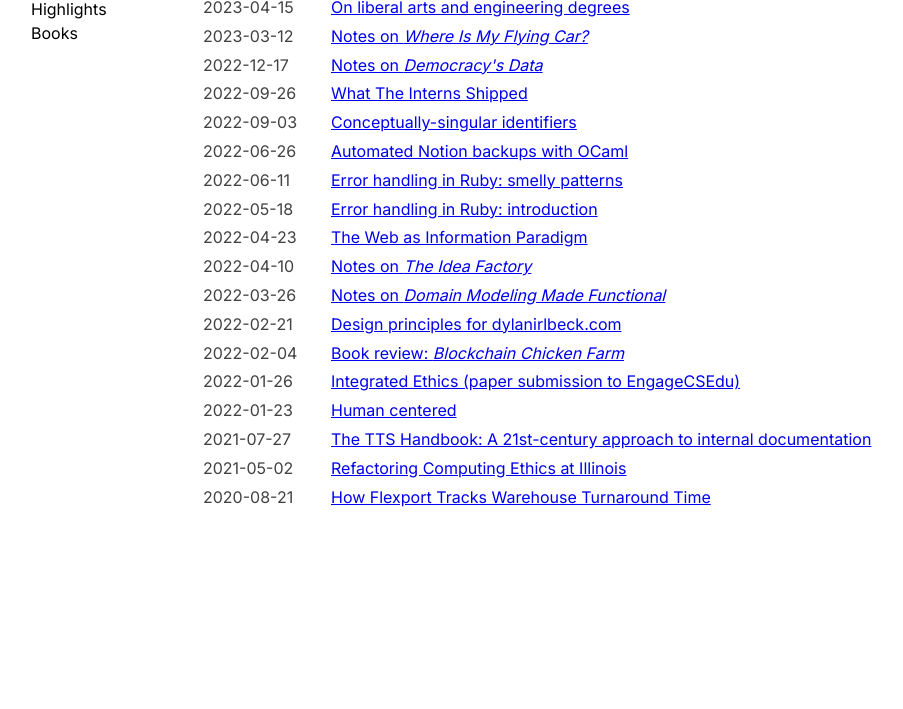
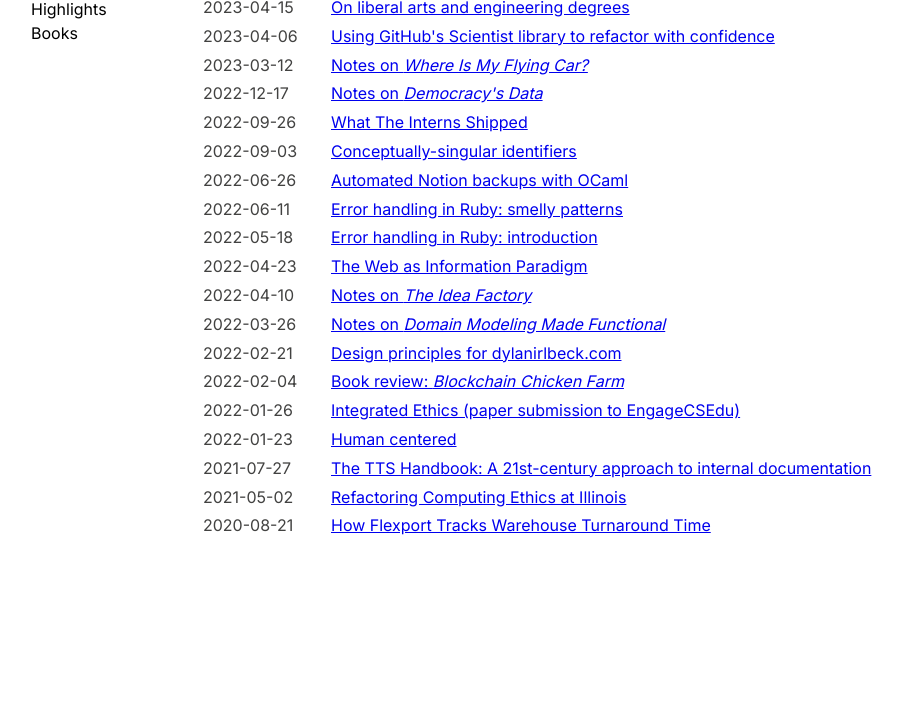
Before and after one commit to dylanirlbeck/dylanirlbeck.com, a website built with Parcel: page writing.html in a window 1280 px wide. Shown: the part 91-800 px from the top of the page, without its empty margins (17-920 px from the left). Built offline with nearby package versions, Linux system fonts and the light colour scheme.

Commit message:
Link to new Flexport blog post

```diff
--- a/writing.html
+++ b/writing.html
@@ -28,6 +28,13 @@
           <a href="/writing/on-liberal-arts-and-engineering-degrees.html">
             On liberal arts and engineering degrees
           </a>
+        </div>
+        <div class="writing-row">
+          <span class="pd">2023-04-06</span>
+          <a
+            href="https://flexport.engineering/using-githubs-scientist-library-to-refactor-with-confidence-9d34600edd5e"
+            >Using GitHub's Scientist library to refactor with confidence</a
+          >
         </div>
         <div class="writing-row">
           <span class="pd">2023-03-12</span>
```
